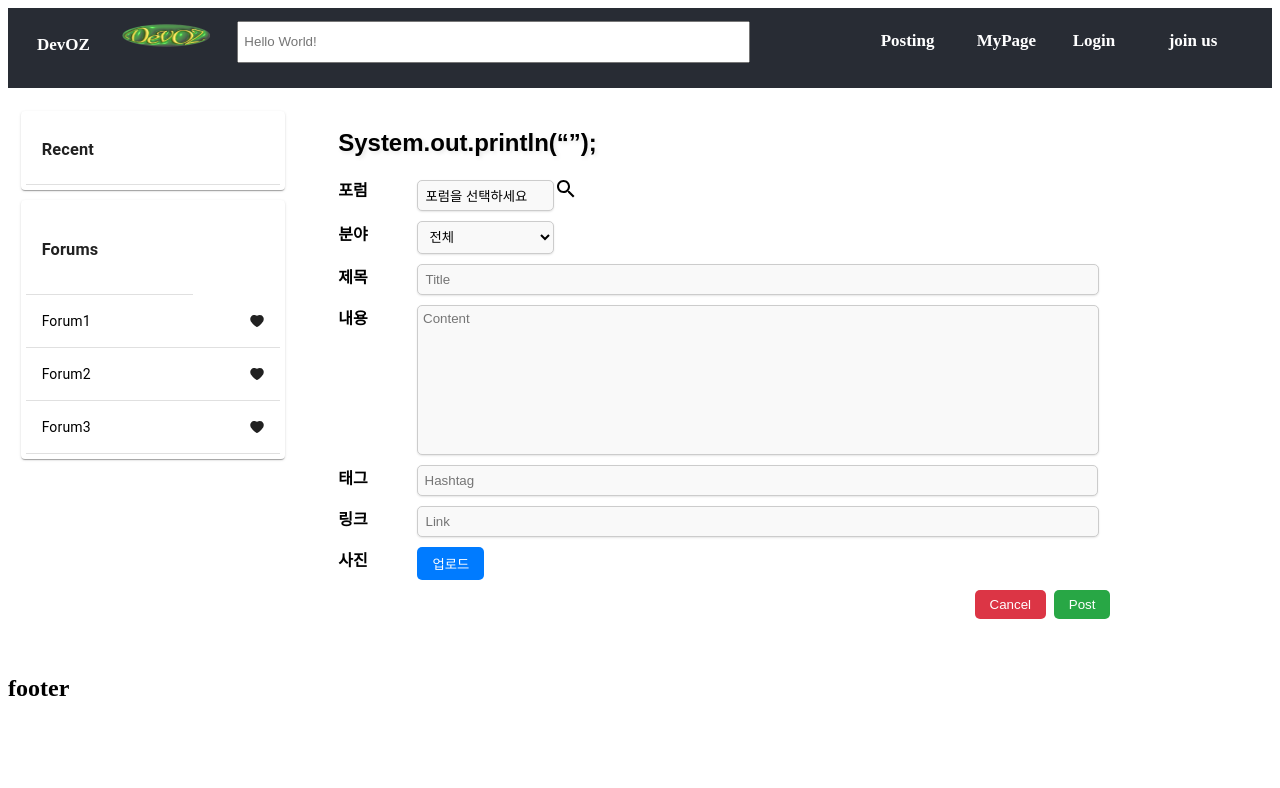
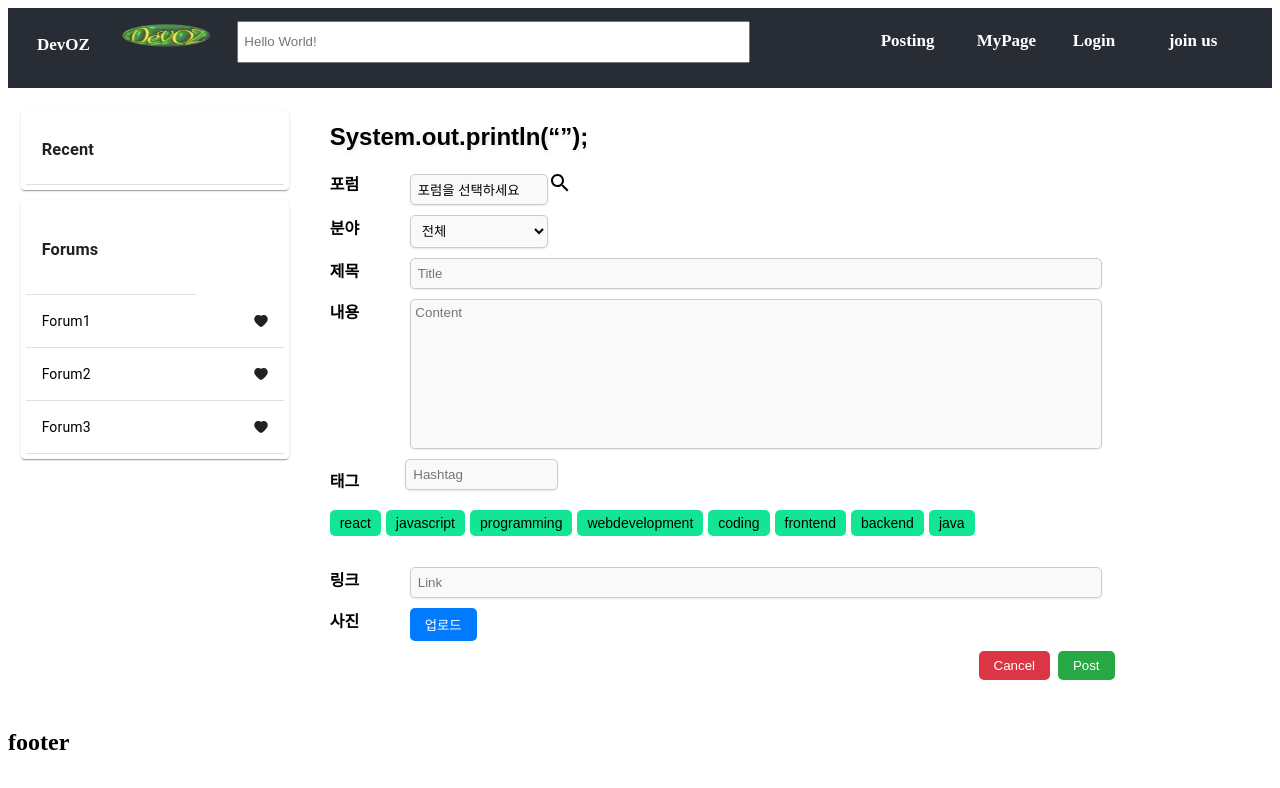
Before and after one commit to haley10309/Multi_main_Project, a React (Create React App) app: page /Posting in a window 1280 px wide. Shown: the top 788 px of the page. Built offline with nearby package versions, Linux system fonts and the light colour scheme.

Commit message:
Manage_category -> Manage_forum 변경 (route도 모두 변경) + 코드 중간 과정 푸시

```diff
--- a/src/App.js
+++ b/src/App.js
@@ -20,7 +20,7 @@ import Profile_Settings from "./Account/Profile_Settings";
 import Admin_Left_Side_bar from "./administrator/Admin_Left_Side_bar";
 import admin_haeder from "./administrator/admin_haeder";
 import Inquiry from "./administrator/Inquiry";
-import Manage_category from "./administrator/Manage_category";
+import Manage_forum from "./administrator/Manage_forum";
 import Manage_member from "./administrator/Manage_member";
 import Report from "./administrator/Report";
 
@@ -52,7 +52,7 @@ class App extends Component {
           <Route path="/Forum_page/Study" element={<Study/>}/>
 
           <Route path="/admin/Inquiry" element={<Inquiry/>}/>
-          <Route path="/admin/Manage_category" element={<Manage_category/>}/>
+          <Route path="/admin/Manage_category" element={<Manage_forum/>}/>
           <Route path="/admin/Manage_member" element={<Manage_member/>}/>
           <Route path="/admin/Report" element={<Report/>}/>
 
--- a/src/administrator/Manage_category.jsx
+++ /dev/null
@@ -1,12 +0,0 @@
-import React from 'react';
-import './Manage_category';
-
-const Manage_category = () => {
-    return (
-        <div>
-
-        </div>
-    );
-};
-
-export default Manage_category;
--- /dev/null
+++ b/src/administrator/Manage_forum.jsx
@@ -0,0 +1,57 @@
+/* Manage_forum.jsx */
+
+import React, { useState } from 'react';
+import './Manage_forum.scss';
+
+const Manage_forum = () => {
+    // 상태 정의
+    const [forum_select, setForum_select] = useState([]);
+    const [forum_data, setForum_data] = useState([]);
+
+    // 추가, 삭제, 이동, 선택 액션 함수 정의
+    const handleAddForum = () => {
+        // 새 포럼 추가 로직
+    };
+
+    const handleDeleteForum = () => {
+        // 포럼 삭제 로직
+    };
+
+    const handleMoveForum = () => {
+        // 포럼 이동 로직
+    };
+
+    const handleSelectForum = (forumId) => {
+        // 포럼 선택 로직
+    };
+
+    return (
+        <div className="manage-category-container">
+         {/* 포럼 목록 */}
+        <ul className="forum-list">
+        {forum_data.map((forum) => (
+        <li key={forum.id}>
+         {/* 포럼 이름과 체크박스 */}
+        <label>
+        <input
+         type="checkbox"
+         checked={forum_select.includes(forum.id)}
+         onChange={() => handleSelectForum(forum.id)}
+         />
+         {forum.name}
+        </label>
+        </li>
+        ))}
+        </ul>
+
+         {/* 포럼 액션 버튼 */}
+         <div className="forum-actions">
+         <button onClick={handleAddForum}>추가</button>
+         <button onClick={handleDeleteForum}>삭제</button>
+         <button onClick={handleMoveForum}>이동</button>
+        </div>
+        </div>
+    );
+};
+
+export default Manage_forum;
--- a/src/administrator/admin_Left_Side_bar.jsx
+++ b/src/administrator/admin_Left_Side_bar.jsx
@@ -36,8 +36,8 @@ const Admin_Left_Side_bar = () => {
 
             <TableRow className="tableRow">
               <TableCell>
-                <Link to="/admin/Manage_category" className="forum_button">
-                  카테고리 관리
+                <Link to="/admin/Manage_forum" className="forum_button">
+                  포럼관리
                 </Link>
               </TableCell>
               <TableCell align="right"></TableCell>
--- a/src/route/Posting.jsx
+++ b/src/route/Posting.jsx
@@ -7,8 +7,6 @@ import SearchIcon from '@mui/icons-material/Search';
 import axios from 'axios';
 
 const Posting = () => {
-//  const SERVER_URL = 'http://localhost:3000'; // 서버 주소
-//  const { forum_select } = useParams(); // 선택
     // 상태 변수 설정
     const [forum, setForum] = useState('');
     const [forum_edit, setForum_edit] = useState(false); //Forum 옆 돋보기 누르면 수정
@@ -16,9 +14,9 @@ const Posting = () => {
     const [section_list, setSection_list] = useState(['전체','뉴스', '질문', 'Debug', 'Study']);
     const [title, setTitle] = useState('');
     const [content, setContent] = useState('');
-    const [hashtag, setHashtag] = useState('');
-    const [hashtag_Ex, setHashtag_Ex] = useState([]); // 해시태그 자동완성
-    const [hashtag_list, setHashtag_list] = useState([]); // 해시태그 목록을 배열로 저장
+    const [hashtag_ex, setHashtag_ex] = useState(['react', 'javascript', 'programming', 'webdevelopment', 'coding', 'frontend', 'backend', 'java']);
+    const [hashtag_input, setHashtag_input] = useState(''); // 해시태그 입력값 상태
+    const [hashtag_select, setHashtag_select] = useState([]); // 선택된 해시태그 목록 상태
     const [link, setLink] = useState('');
     const [photoPopup, setPhotoPopup] = useState(false); // 팝업 설정(닫힌 값, True가 호출되면 팝업 열림)
     const [photoSelect, setPhotoSelect] = useState([]); // 사진 파일 다중 업로드 상태 변수
@@ -33,9 +31,9 @@ const Posting = () => {
         setSection('');
         setTitle('');
         setContent('');
-        setHashtag('');
-        setHashtag_Ex([]);
-        setHashtag_list([]);
+        setHashtag_input('');
+        setHashtag_ex([]);
+        setHashtag_select([]);
         setLink('');
         setPhotoPopup(false);
     };
@@ -70,9 +68,9 @@ const Posting = () => {
     /* HashTag */
     // 입력값과 유사한 해시태그를 반환하는 함수
     const fetchHashtagRelated = (input) => {
-    const hashtag_sample = ['react', 'javascript', 'programming', 'webdevelopment', 'coding', 'frontend', 'backend'];
+    const hashtag_sample = ['react', 'javascript', 'programming', 'webdevelopment', 'coding', 'frontend', 'backend', 'java'];
     const hashtag_related = hashtag_sample.filter(tag => tag.includes(input)); // 입력값과 유사한 해시태그를 찾음
-        setHashtag_Ex(hashtag_related); // 상태 업데이트
+        setHashtag_ex(hashtag_related); // 상태 업데이트
 /*   // [예시] API를 통해 연관 검색어를 가져오는 함수
         fetch(`https://api.example.com/tags?query=${input}`)
             .then(response => response.json())
@@ -83,60 +81,67 @@ const Posting = () => {
     // 입력란에 값이 변경될 때 호출되는 함수
     const handleInputChange = (e) => {
     const inputValue = e.target.value;
-        setHashtag(inputValue); // 입력값 업데이트
-        // 콤마를 기준으로 입력값을 분리하여 배열에 저장 (다중선택)
-        const hashtagsArray = inputValue.split(',').map(tag => tag.trim());
-        setHashtag_list(hashtagsArray); // 해시태그 배열 업데이트
-        fetchHashtagRelated(inputValue); // 연관 검색어 요청
+        setHashtag_input(inputValue); // 입력 상자 업데이트
+
+     // 입력 값에 따라 제안 목록 필터링
+    const filteredHashtags = hashtag_ex.filter(tag =>
+        tag.toLowerCase().includes(inputValue.toLowerCase()));
+        setHashtag_ex(filteredHashtags);
+
+        // 입력값이 변경될 때마다 유사한 해시태그를 가져오도록 함
+        fetchHashtagRelated(inputValue);
     };
 
-    // 클릭한 해시태그를 선택하고, 연관 검색어를 초기화하는 함수
-    const handleHashtagClick = (tag) => {
-        setHashtag(tag); // 클릭한 해시태그를 선택
-        setHashtag_Ex(''); // 선택한 해시태그 후 연관 검색어 초기화
-    };
+    // 클릭한 해시태그를 선택하고, 입력란 안으로 추가하는 함수
+    const handleHashtagClick = (tagText) => {
+    // 이미 선택된 해시태그인지 확인
+    if (!hashtag_select.some(tag => tag.text === tagText)) {
+        // 새로 클릭한 해시태그를 추가
+        const newTag = { id: Date.now(), text: tagText }; // 고유한 식별자와 텍스트를 가진 해시태그 객체 생성
+        const updatedHashtags = [...hashtag_select, newTag];
+        setHashtag_select(updatedHashtags); // 선택된 해시태그 목록 업데이트
 
-    // 해시태그 추가 함수
-    const hashtag_add = () => {
-    if (hashtag.trim() !== '') {
-        setHashtag_list([...hashtag_list, hashtag]); // 새로운 해시태그를 배열에 추가
-        setHashtag(''); // 입력란 초기화
+        // 입력 상자를 업데이트하여 선택된 해시태그를 추가
+        const updatedInput = updatedHashtags.map(tag => tag.text).join(', '); // 쉼표와 공백을 사용하여 해시태그들을 연결
+        setHashtag_input(updatedInput);
         }
     };
 
-    // 해시태그 삭제 함수
-    const hashtag_remove = (tag) => {
-    const newList = hashtag_list.filter(item => item !== tag); // 선택한 해시태그를 제외한 새로운 배열 생성
-    setHashtag_list(newList); // 변경된 배열로 해시태그 목록 업데이트
+
+    // Enter 키를 눌렀을 때 선택된 해시태그 목록에 추가하는 이벤트 핸들러
+    const handleKeyDown = (e) => {
+    if (e.key === 'Enter' || e.key === ',') {
+        e.preventDefault();
+        const value = e.target.value.trim();
+        if (value !== '') {
+            handleHashtagClick(value);
+            setHashtag_input(''); // 입력란 초기화
+            }
+        }
     };
 
-    // 해시태그 목록 표시
-    const hashtaglist_render = () => {
-    return (
-        <div className="hashtagList">
-         {hashtag_list.map((tag, index) => (
-        <div
-         key={index}
-         className="hashtagItem">
-        <span>{tag}</span>
-        <button
-         onClick={() => hashtag_remove(index)}>XXX</button>
-        </div>
-        ))}
-        </div>
-        );
+    // 해시태그 선택 삭제 함수
+    const handleRemoveHashtag = (tagId) => {
+    // 선택된 해시태그 목록에서 해당 식별자를 가진 해시태그를 제거
+    const updatedHashtags = hashtag_select.filter(item => item.id !== tagId);
+        setHashtag_select(updatedHashtags);
+
+    // 입력 상자에는 선택된 해시태그만 남도록 업데이트
+    const updatedInput = updatedHashtags.map(tag => tag.text).join(', '); // 쉼표와 공백을 사용하여 해시태그들을 연결
+        setHashtag_input(updatedInput);
     };
 
-    // 선택 가능한 연관 해시태그 목록을 렌더링하는 함수
-    const hashtagEx_render = () => {
+    // 선택된 해시태그 목록 렌더링 함수
+    const renderSelectedHashtags = () => {
     return (
-        <ul className="hashtag_related">
-        {hashtag_Ex.map(tag => (
-        <li
-         key={tag}
-         onClick={() => handleHashtagClick(tag)}>{tag}</li>
-        ))}
-        </ul>
+        <div className="selected_hashtags">
+            {hashtag_select.map(tag => (
+                <span key={tag.id} className="selected_hashtag">
+                    {tag.text}
+                    <button onClick={() => handleRemoveHashtag(tag.id)}>X</button>
+                </span>
+            ))}
+        </div>
         );
     };
 
@@ -147,13 +152,19 @@ const Posting = () => {
         console.log(photoSelect);
         // 업로드 후 상태 초기화
         setPhotoSelect([]);
-        setPhotoPopup(false);
+        setPhotoPopup(false); // 팝업 닫기
     };
 
     // 사진 파일 선택 시 실행되는 함수
     const handlePhotoSelect = (e) => {
         // 선택한 파일들을 상태에 추가
         setPhotoSelect(Array.from(e.target.files));
+    if (photoSelect.length + e.target.files.length > 10) {
+        // 최대 10장까지만 업로드할 수 있도록 제한
+        alert("최대 10장까지 업로드할 수 있습니다.");
+        return;
+        }
+        setPhotoSelect([...photoSelect, ...e.target.files]);
     };
 
     // 사진 팝업 취소 시 실행되는 함수
@@ -162,6 +173,26 @@ const Posting = () => {
         setPhotoSelect([]);
         setPhotoPopup(false);
     };
+
+    // 사진 업로드 팝업 내에 있는 사진 삭제 함수
+    const handleDeletePhoto = (index) => {
+    const updatedPhotoSelect = [...photoSelect];
+        updatedPhotoSelect.splice(index, 1); // 선택한 인덱스의 사진을 제거
+        setPhotoSelect(updatedPhotoSelect); // 상태 업데이트
+    };
+
+    // 사진 업로드 팝업 내의 각 사진 컴포넌트
+    const renderPhotoItem = (photo, index) => (
+    <div
+     key={index}
+     className="photo_item">
+        <img
+         src={URL.createObjectURL(photo)}
+         alt={`Photo ${index}`} />
+        <button
+         onClick={() => handleDeletePhoto(index)}>삭제</button>
+    </div>
+    );
 
     return (
         <div className='posting_body'>
@@ -239,22 +270,30 @@ const Posting = () => {
             <div className="posting_hashtag">
             <label
              For="hashtag">태그</label>
+            <div className="hashtag_wrapper">
             <input
              type="text"
              id="hashtag"
              placeholder="Hashtag"
-             value={hashtag}
+             value={hashtag_input}
              onChange={handleInputChange}
+             onKeyDown={handleKeyDown}
             />
-            {hashtaglist_render()}
-            {/* [예시] 연관 검색어 표시 */}
-            {hashtag_Ex.length > 0 && (
-            <ul
-             className="hashtag_related">
-            {hashtag_Ex.map(tag => (
+            {hashtag_select.map((tag, index) => (
+            <span
+             key={tag.id}
+             className="selected_hashtag">
+            {tag.text}
+            <button onClick={() => handleRemoveHashtag(tag.id)}>X</button>
+            </span>
+            ))}
+            </div>
+             {hashtag_ex.length > 0 && (
+            <ul className="hashtag_related">
+             {hashtag_ex.map(tag => (
             <li
              key={tag}
-             onClick={() => setHashtag(tag)}>{tag}</li>
+             onClick={() => handleHashtagClick(tag)}>{tag}</li>
             ))}
             </ul>
             )}
@@ -286,6 +325,10 @@ const Posting = () => {
             {photoPopup && (
             <div className="photo_popup">
             <h2>업로드</h2>
+            {/* 선택된 사진들 표시 */}
+            <div className="selected_photos">
+             {photoSelect.map((photo, index) => renderPhotoItem(photo, index))}
+            </div>
             <input
              type="file"
              onChange={handlePhotoSelect}
--- a/src/route/Posting.scss
+++ b/src/route/Posting.scss
@@ -4,10 +4,10 @@
 .posting_body {
     font-family: Arial, sans-serif;
     margin: 0 auto;
-    margin-left: 2%;
-    padding: 2%;
+    margin-left: 1.5%;
+    padding: 1.5%;
     width: 75%;
-  }
+}
 
 // Title
 .posting_body h1 {
@@ -16,6 +16,12 @@
     margin-bottom: 20px;
     text-shadow: 2px 2px 4px rgba(0, 0, 0, 0.1);
   }
+
+.posting_body label {
+    font-weight: bold;
+    margin-right: 5%;
+    vertical-align: top;
+}
 
 // Text-box
 .posting_forum label,
@@ -90,7 +96,7 @@
     vertical-align: top;
 }
 
-// Text-box 스타일 (태그 Hashtag따로)
+// Text-box 스타일 (태그 Hashtag 따로)
 .posting_hashtag input {
   width: 75%;
   padding: 7px;
@@ -99,21 +105,31 @@
   box-sizing: border-box;
   background-color: #f9f9f9;
   box-shadow: 0 1px 2px rgba(0, 0, 0, 0.1);
-  margin-left: 3.5px;
+  vertical-align: middle; // 수직 정렬 추가
 }
 
-// 해시태그 입력란
+// Text-box 스타일 (태그 Hashtag 따로)
 .posting_hashtag {
+  display: flex; // Flexbox를 사용하여 내부 요소를 가로로 정렬
+  align-items: center; // 수직 가운데 정렬
+  flex-wrap: wrap; // 넘칠 경우 줄 바꿈
 
-  // hashtag - 연관 해시태그
+  input {
+    flex: 1; // 남은 공간을 모두 차지하도록 함
+    margin-right: 10px; // 입력 상자와 해시태그 간격 조정
+    margin-bottom: 10px; // 입력 상자와 해시태그 간격 조정
+  }
+
   .hashtag_related {
     list-style-type: none;
-    padding-left: 8%;
+    padding-left: 0;
     display: flex;
     flex-wrap: wrap;
+    margin-top: 10px; // 해시태그 자동완성과 입력 상자 간격 조정
   }
 
   li {
+    flex-wrap: wrap;
     background-color:  #12e695;
     padding: 5px 10px;
     margin-right: 5px;
@@ -126,6 +142,26 @@
       background-color: #eeff00;
     }
   }
+}
+
+// Text-box 스타일 (해시태그 입력란 내의 선택된 해시태그 스타일)
+.selected_hashtag {
+  flex-wrap: wrap;
+  display: inline-block;
+  background-color: #007bff;
+  color: #fff;
+  padding: 5px 10px;
+  margin-right: 5px;
+  margin-bottom: 5px;
+  border-radius: 5px;
+  font-size: 14px;
+}
+
+.selected_hashtag button {
+  background: none;
+  border: none;
+  color: white;
+  cursor: pointer;
 }
 
 // Button - 사진 업로드
```
Also changed, not shown: src/administrator/Manage_category.scss (deleted), src/administrator/Manage_forum.scss (added).
